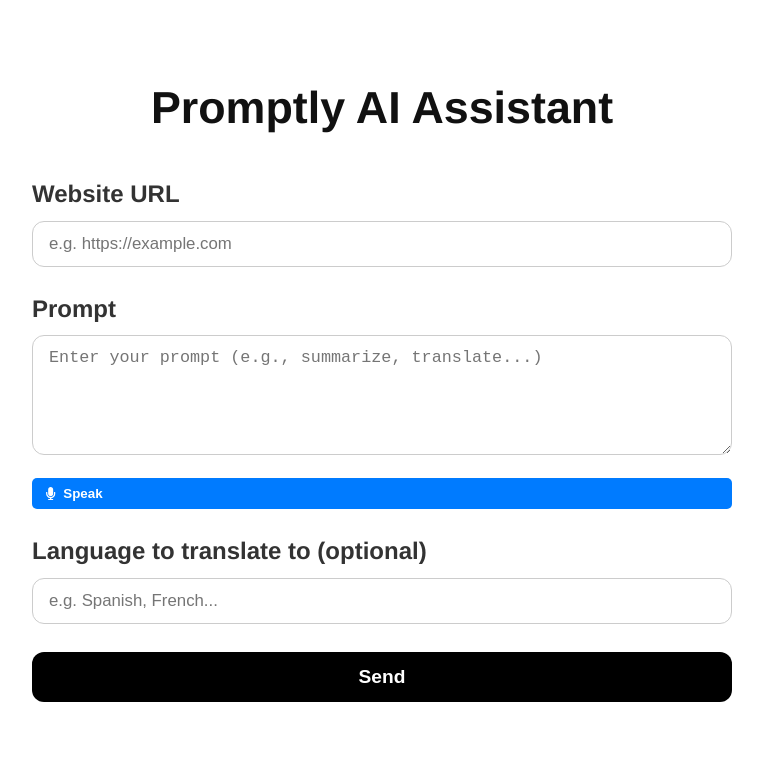
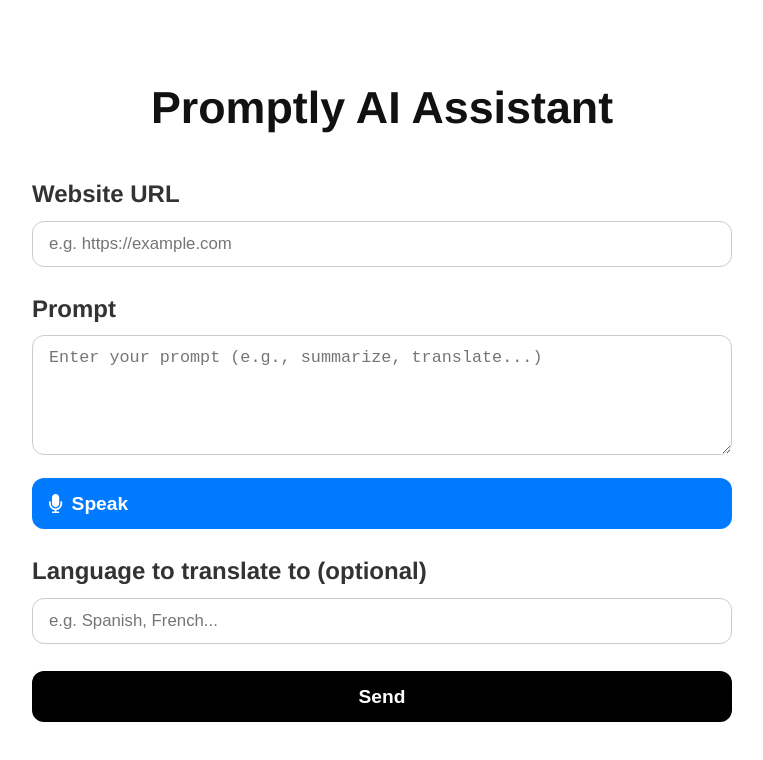
Before and after one commit to notwarrior04/promptly-ai, a React (Vite) app: page / in a window 1280 px wide. Shown: the top 760 px of the page, without its empty margins (258-1021 px from the left). Built offline with nearby package versions, Linux system fonts and the light colour scheme.

Commit message:
Fix: Match Speak button width with Send button

```diff
--- a/src/styles/chatbot.css
+++ b/src/styles/chatbot.css
@@ -91,15 +91,19 @@
   background-color: #007bff; /* Blue */
   color: white;
   border: none;
-  padding: 8px 12px;
+  padding: 0.9rem;
   margin-top: 10px;
-  border-radius: 5px;
+  border-radius: 12px;
   cursor: pointer;
   display: inline-flex;
   align-items: center;
   gap: 6px;
   font-weight: bold;
+  width: 100%;
+  font-size: 1.2rem;
+  box-sizing: border-box;
 }
+
 
 /* Mobile responsiveness */
 @media (max-width: 768px) {
```
